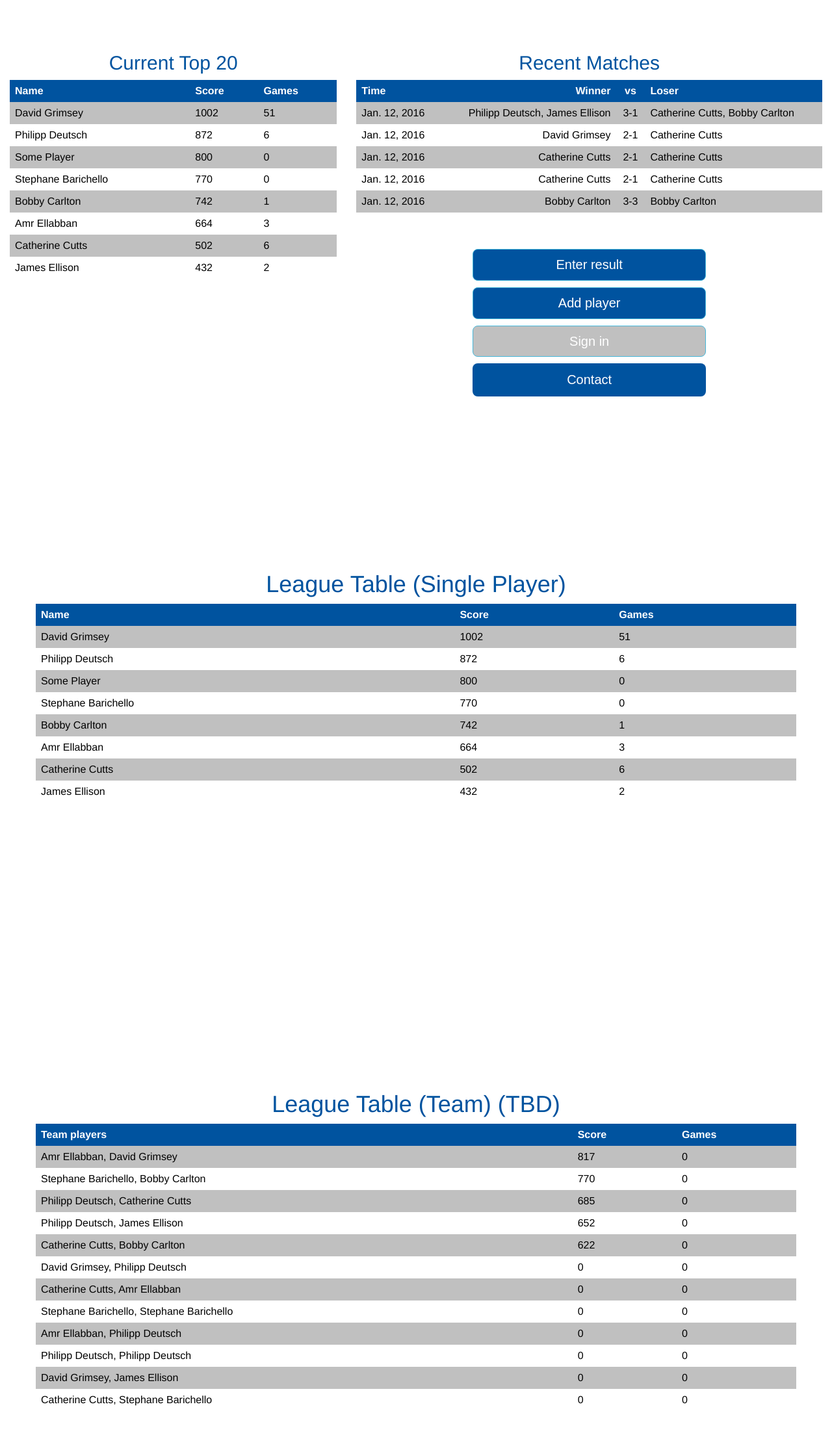
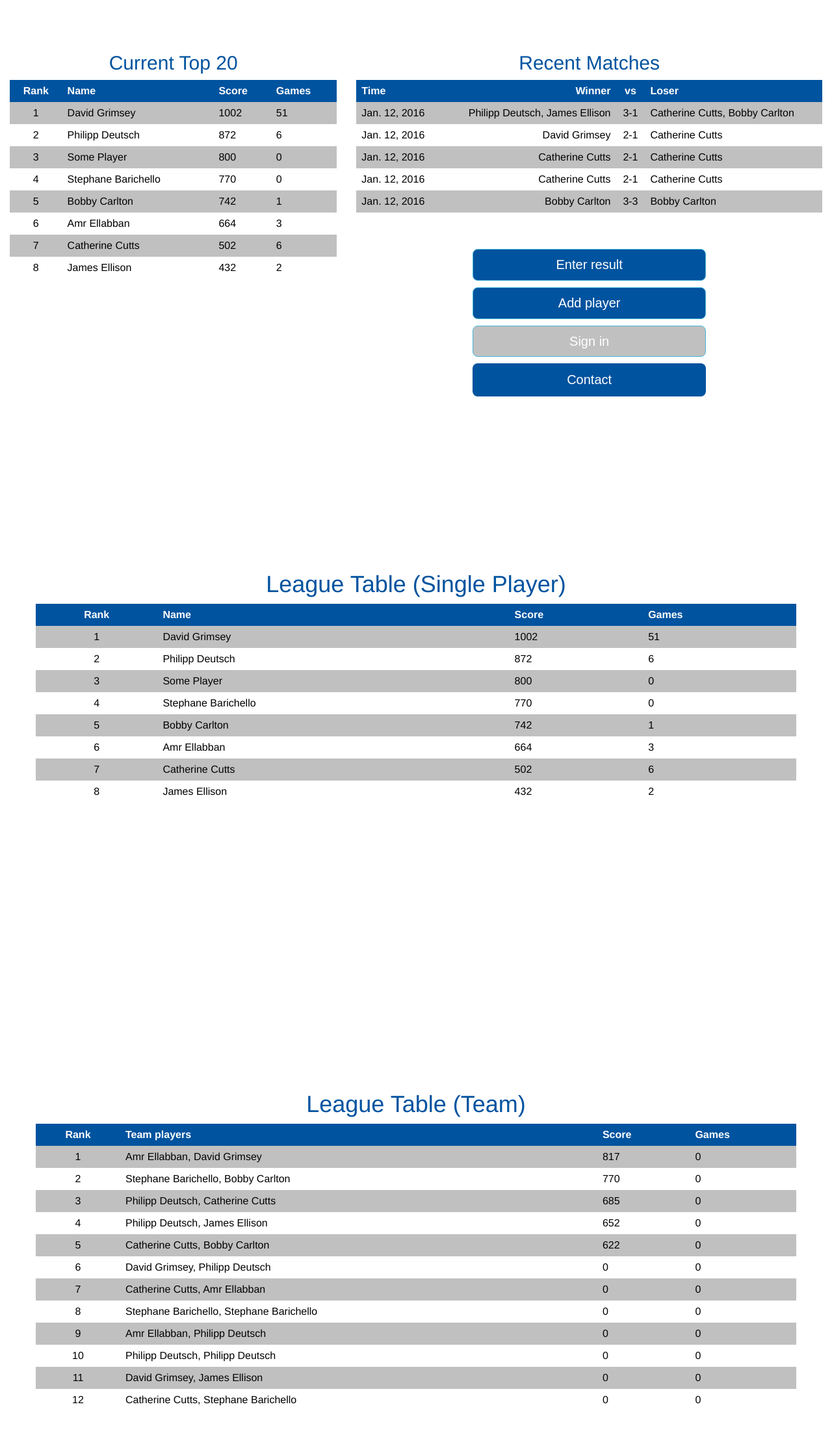
Before and after one commit to phildeutsch/occ_games, a Django app: page /tf/ in a window 1280 px wide. Shown: the part 91-2302 px from the top of the page at 65% size. Run offline with Django 3.2, Linux system fonts and the light colour scheme; data comes from the database, SQL or seed files in the repository; some libraries are stand-ins or nearby versions.

Commit message:
Rank now shown in tables

```diff
--- a/tf/templates/tf/index.html
+++ b/tf/templates/tf/index.html
@@ -82,12 +82,14 @@
                 <p>
                 <table>
                     <tr>
+                        <th style="text-align:center;">Rank</th>
                         <th>Name</th>
                         <th>Score</th>
                         <th>Games</th>
                     </tr>
                     {% for player in players %}
                     <tr>
+                        <td style="text-align:center;"> {{forloop.counter}}</td>
                         <td> {{player.full_name}}</td>
                         <td> {{player.player_elo}}</td>
                         <td> {{player.matches_played}}</td>
@@ -151,12 +153,14 @@
             </div>
             <table>
                 <tr>
+                    <th style="text-align:center;">Rank</th>
                     <th>Name</th>
                     <th>Score</th>
                     <th>Games</th>
                 </tr>
                 {% for player in players %}
                 <tr>
+                    <td style="text-align:center;"> {{forloop.counter}}</td>
                     <td> {{player.full_name}}</td>
                     <td> {{player.player_elo}}</td>
                     <td> {{player.matches_played}}</td>
@@ -172,16 +176,18 @@
     <div class="container">
         <div class="row">
             <div class="col-lg-12">
-                <h1>League Table (Team) (TBD)</h1>
+                <h1>League Table (Team)</h1>
             </div>
             <table>
                 <tr>
+                    <th style="text-align:center;">Rank</th>
                     <th>Team players</th>
                     <th>Score</th>
                     <th>Games</th>
                 </tr>
                 {% for team in teams %}
                 <tr>
+                    <td style="text-align:center;"> {{forloop.counter}}</td>
                     <td> {{team}}</td>
                     <td> {{team.team_elo}}</td>
                     <td> {{team.team_matches_played}}</td>
```
